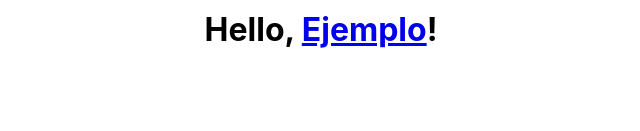
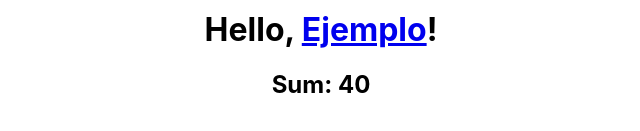
Before and after one commit to SalazarWilmer/EjerciciosDevelhope, a React (Create React App) app in the folder REACT-WILMER/JSX-react/react-1-5/: page / in a window 1280 px wide. Shown: the part 193-324 px from the top of the page, without its empty margins (319-959 px from the left). Built offline with nearby package versions, Linux system fonts and the light colour scheme.

Commit message:
Ejercicio JSX 5

```diff
--- a/REACT-WILMER/JSX-react/react-1-5/src/App.js
+++ b/REACT-WILMER/JSX-react/react-1-5/src/App.js
@@ -3,6 +3,7 @@ import JSX1 from "./Ejercicios/JSX1";
 import JSX2 from "./Ejercicios/JSX2";
 import JSX3 from "./Ejercicios/JSX3";
 import JSX4 from "./Ejercicios/JSX4";
+import JSX5 from "./Ejercicios/JSX5";
 
 
 
@@ -14,7 +15,9 @@ function App() {
       <JSX2/>
       <JSX3/>
       <JSX4 name={<a href="https://google.com">Ejemplo</a>} />
-
+      <JSX5
+      a={16}
+      b={24} />
     </div>
   );
 }
--- /dev/null
+++ b/REACT-WILMER/JSX-react/react-1-5/src/Ejercicios/JSX5.js
@@ -0,0 +1,9 @@
+import React from "react";
+// Write a function that receives two parameters, a and b and returns the sum of them within an h2 tag.
+
+const JSX5 = ({a, b }) => {
+    const sum = a + b;
+    return <h2>Sum: {sum}</h2>;
+  };
+
+export default JSX5;
```
